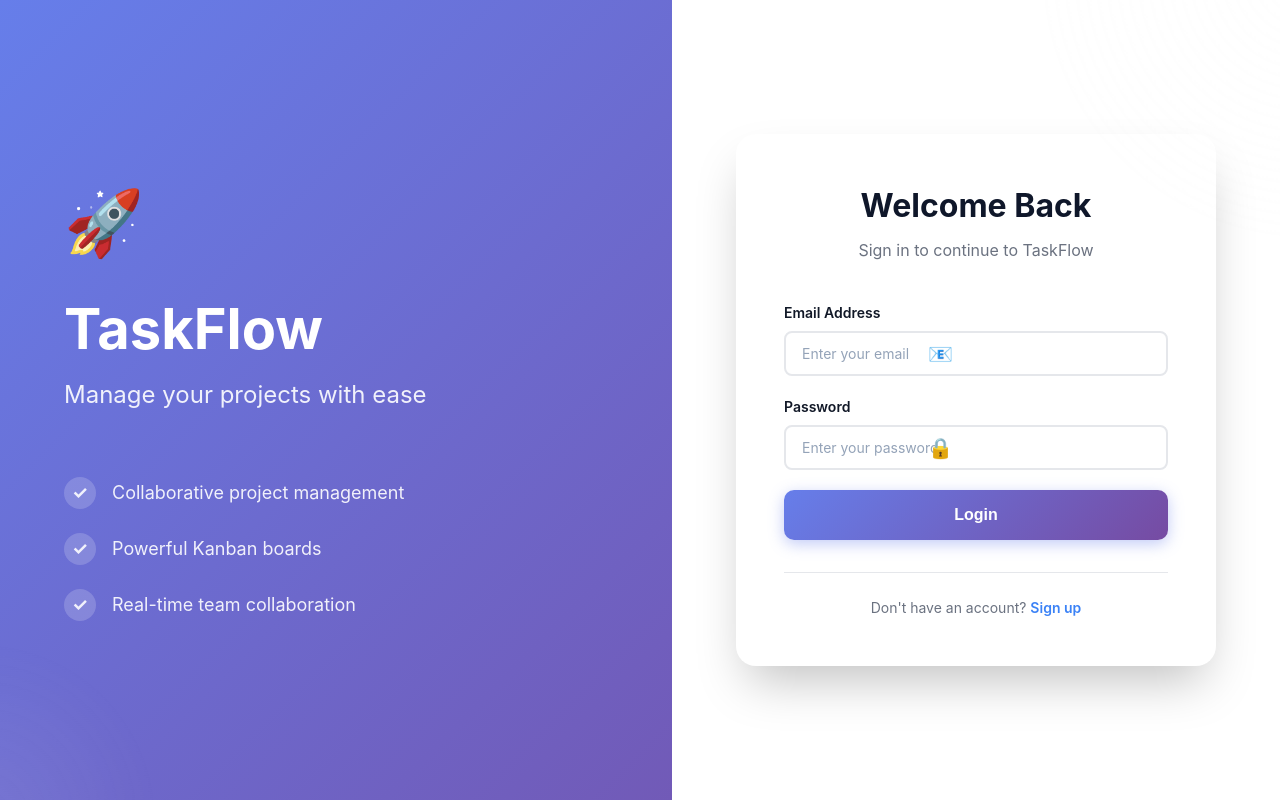
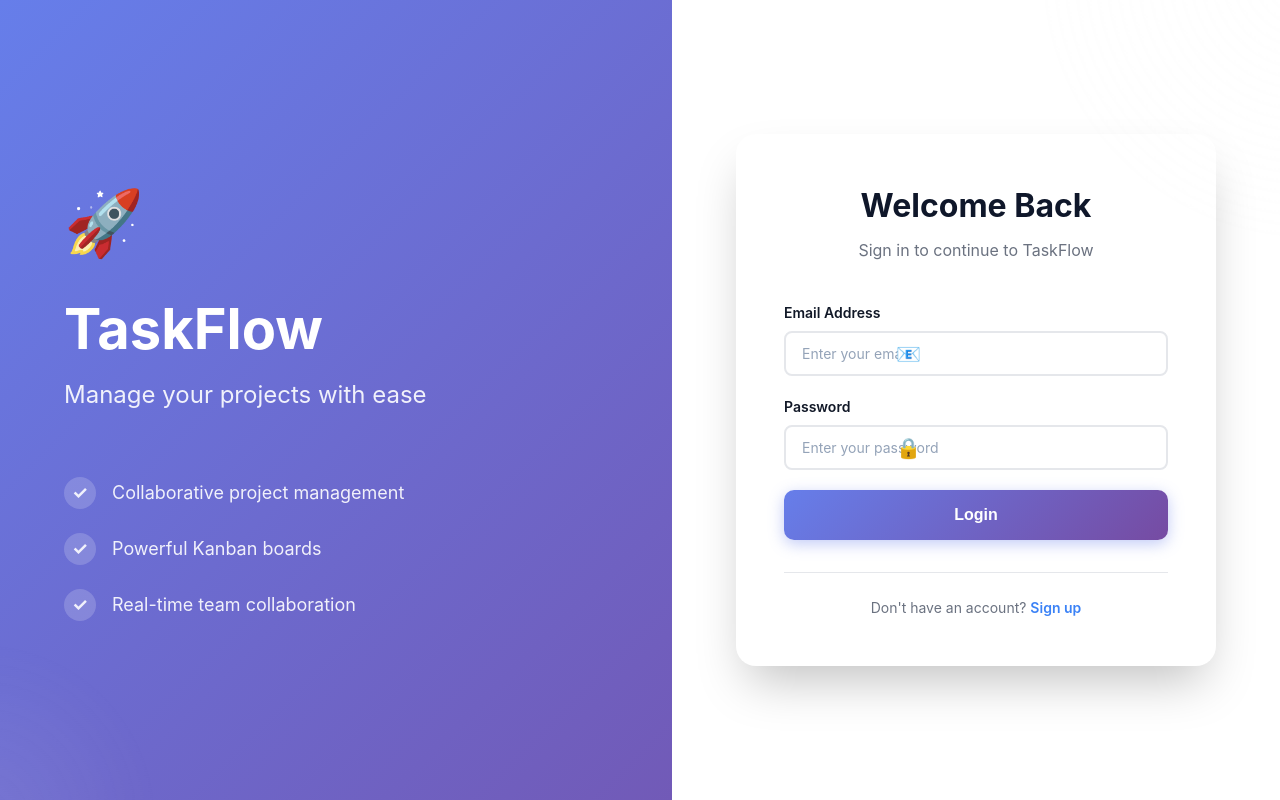
Before and after one commit to rayenabdesselem-lab/todo_frontend, a React (Create React App) app: page /login in a window 1280 px wide. Built offline with nearby package versions, Linux system fonts and the light colour scheme.

Commit message:
input-icon

```diff
--- a/src/components/Auth.css
+++ b/src/components/Auth.css
@@ -199,7 +199,7 @@
 
 .input-icon {
   position: absolute;
-  left: 9rem;
+  left: 7rem;
   font-size: 1.25rem;
   pointer-events: none;
   z-index: 1;
```
